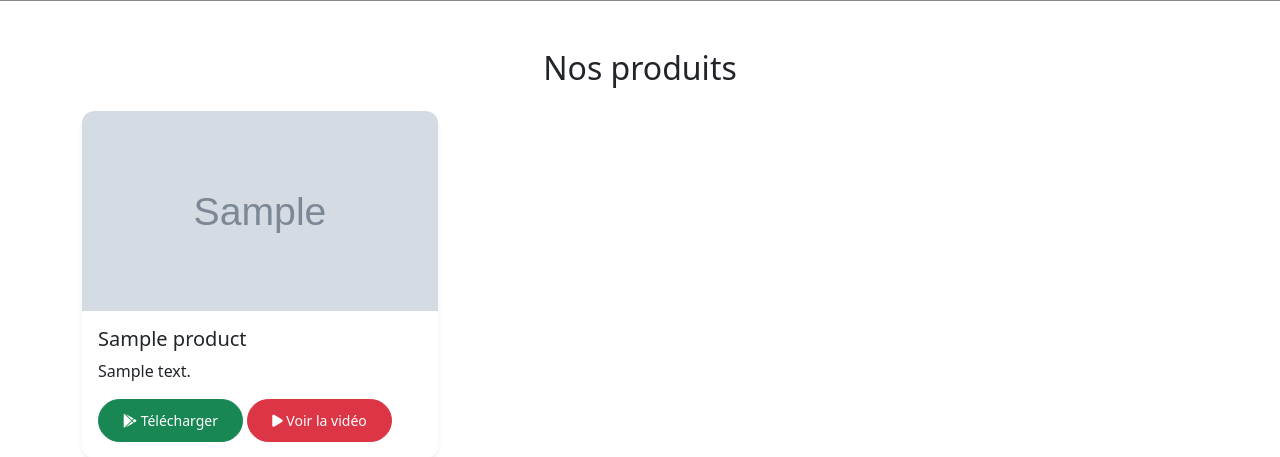
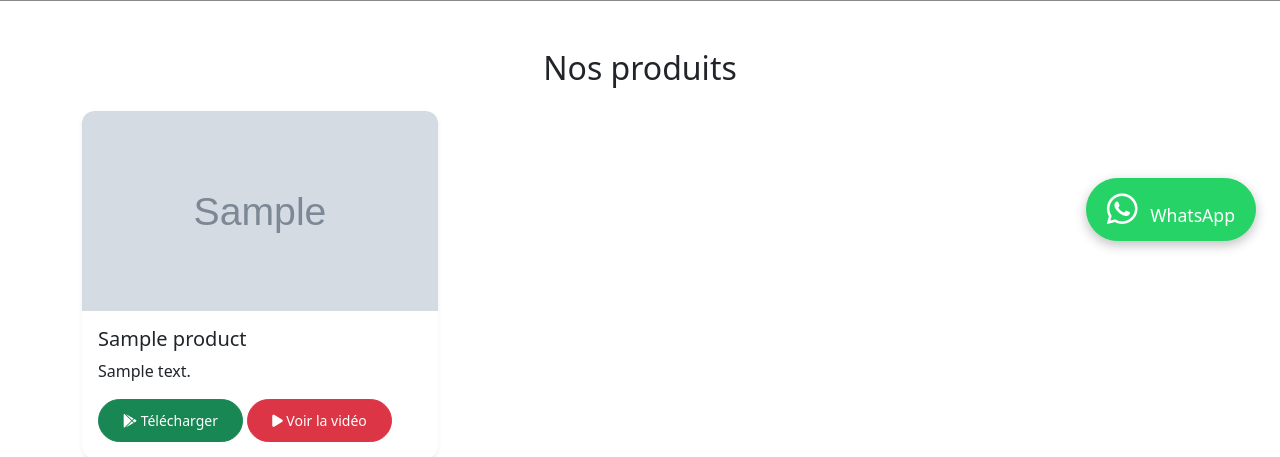
Before and after one commit to gs-digital-solution/vitrine, a Django app: page / in a window 1280 px wide. Shown: the part 535-992 px from the top of the page. Run offline with Django 5.2, Linux system fonts and the light colour scheme; tables that the repository leaves empty hold one stand-in row (values such as "Sample post"); grey boxes marked "Sample" are stand-in pictures; some libraries are stand-ins or nearby versions.

Commit message:
Ajout des réseaux sociaux (Instagram, YouTube, TikTok, Telegram) et bouton WhatsApp

```diff
--- a/core/admin.py
+++ b/core/admin.py
@@ -124,13 +124,16 @@ class SiteConfigAdmin(admin.ModelAdmin):
             'fields': ('company_name', 'address', 'phone', 'email')
         }),
         ('Réseaux sociaux', {
-            'fields': ('facebook_url', 'linkedin_url')
+            'fields': ('facebook_url', 'linkedin_url', 'instagram_url', 'youtube_url', 'tiktok_url', 'telegram_url')
         }),
         ('Footer', {
             'fields': ('footer_copyright',)
         }),
         ('Personnalisation des couleurs', {  # <-- Nouveau fieldset pour les couleurs
             'fields': ('primary_color', 'secondary_color')
+        }),
+        ('WhatsApp', {
+            'fields': ('whatsapp_number', 'whatsapp_message')
         }),
     )
 
--- a/core/models.py
+++ b/core/models.py
@@ -108,8 +108,27 @@ class SiteConfig(models.Model):
     address = models.CharField(max_length=255, blank=True, verbose_name="Adresse")
     phone = models.CharField(max_length=20, blank=True, verbose_name="Téléphone")
     email = models.EmailField(blank=True, verbose_name="Email")
+    # Réseaux sociaux
     facebook_url = models.URLField(blank=True, null=True, verbose_name="Lien Facebook")
     linkedin_url = models.URLField(blank=True, null=True, verbose_name="Lien LinkedIn")
+    instagram_url = models.URLField(blank=True, null=True, verbose_name="Lien Instagram")
+    youtube_url = models.URLField(blank=True, null=True, verbose_name="Lien YouTube")
+    tiktok_url = models.URLField(blank=True, null=True, verbose_name="Lien TikTok")
+    telegram_url = models.URLField(blank=True, null=True, verbose_name="Lien Telegram")
+    # contact whatsapp direct
+    whatsapp_number = models.CharField(
+        max_length=20,
+        blank=True,
+        null=True,
+        verbose_name="Numéro WhatsApp (ex: 237691xxxxxx)"
+    )
+    whatsapp_message = models.CharField(
+        max_length=200,
+        blank=True,
+        null=True,
+        verbose_name="Message pré-défini (optionnel)",
+        help_text="Message qui s'affichera à l'ouverture de la conversation WhatsApp"
+    )
     footer_copyright = models.CharField(max_length=200, default="© 2026 - Tous droits réservés", verbose_name="Copyright dans le footer")
     # pour changer les couleurs du site depuis le dashboard
     primary_color = ColorField(
--- a/static/css/style.css
+++ b/static/css/style.css
@@ -252,3 +252,27 @@ footer .col-md-4 .social-links a:hover {
         font-size: 2.5rem !important;
     }
 }
+
+/* Bouton WhatsApp flottant */
+.btn-whatsapp {
+    background-color: #25D366 !important;
+    border-color: #25D366 !important;
+    color: #fff !important;
+    z-index: 1050;
+}
+
+.btn-whatsapp:hover {
+    background-color: #1ebe5c !important;
+    border-color: #1ebe5c !important;
+    color: #fff !important;
+}
+
+@media (max-width: 576px) {
+    .btn-whatsapp {
+        padding: 10px 16px !important;
+        font-size: 0.9rem !important;
+    }
+    .btn-whatsapp i {
+        font-size: 1.5rem !important;
+    }
+}
--- a/templates/core/base.html
+++ b/templates/core/base.html
@@ -108,6 +108,26 @@
                             <i class="fab fa-facebook fa-2x"></i>
                         </a>
                         {% endif %}
+                        {% if site_config.instagram_url %}
+                        <a href="{{ site_config.instagram_url }}" target="_blank" aria-label="Instagram">
+                            <i class="fab fa-instagram fa-2x"></i>
+                        </a>
+                        {% endif %}
+                        {% if site_config.youtube_url %}
+                        <a href="{{ site_config.youtube_url }}" target="_blank" aria-label="YouTube">
+                            <i class="fab fa-youtube fa-2x"></i>
+                        </a>
+                        {% endif %}
+                        {% if site_config.tiktok_url %}
+                        <a href="{{ site_config.tiktok_url }}" target="_blank" aria-label="TikTok">
+                            <i class="fab fa-tiktok fa-2x"></i>
+                        </a>
+                        {% endif %}
+                        {% if site_config.telegram_url %}
+                        <a href="{{ site_config.telegram_url }}" target="_blank" aria-label="Telegram">
+                            <i class="fab fa-telegram-plane fa-2x"></i>
+                        </a>
+                        {% endif %}
                         {% if site_config.linkedin_url %}
                         <a href="{{ site_config.linkedin_url }}" class="text-white" target="_blank" aria-label="LinkedIn">
                             <i class="fab fa-linkedin fa-2x"></i>
@@ -176,5 +196,16 @@
         console.log('App installée !');
     });
     </script>
+
+<!-- Bouton WhatsApp flottant -->
+{% if site_config.whatsapp_number %}
+<a href="https://wa.me/{{ site_config.whatsapp_number }}?text={{ site_config.whatsapp_message|default:''|urlencode }}"
+   target="_blank"
+   class="btn btn-whatsapp position-fixed bottom-0 end-0 m-4 z-3"
+   style="border-radius:50px; padding:12px 20px; font-size:1.1rem; box-shadow:0 4px 12px rgba(0,0,0,0.25); background-color:#25D366; border-color:#25D366;"
+   aria-label="Contactez-nous sur WhatsApp">
+   <i class="fab fa-whatsapp fa-2x me-2"></i> WhatsApp
+</a>
+{% endif %}
 </body>
 </html>
```
Also changed, not shown: core/migrations/0005_siteconfig_instagram_url_siteconfig_telegram_url_and_more.py (added).
